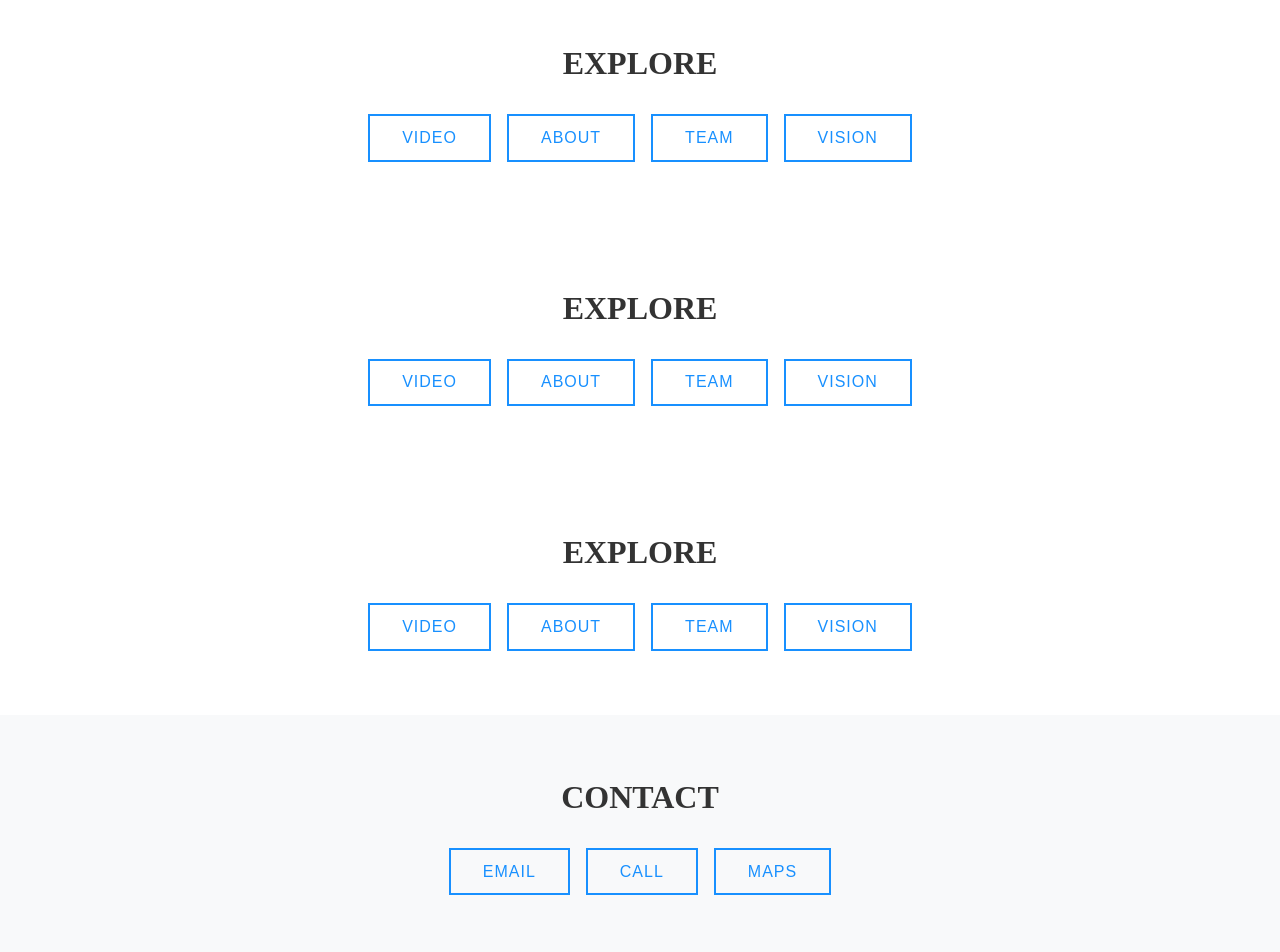
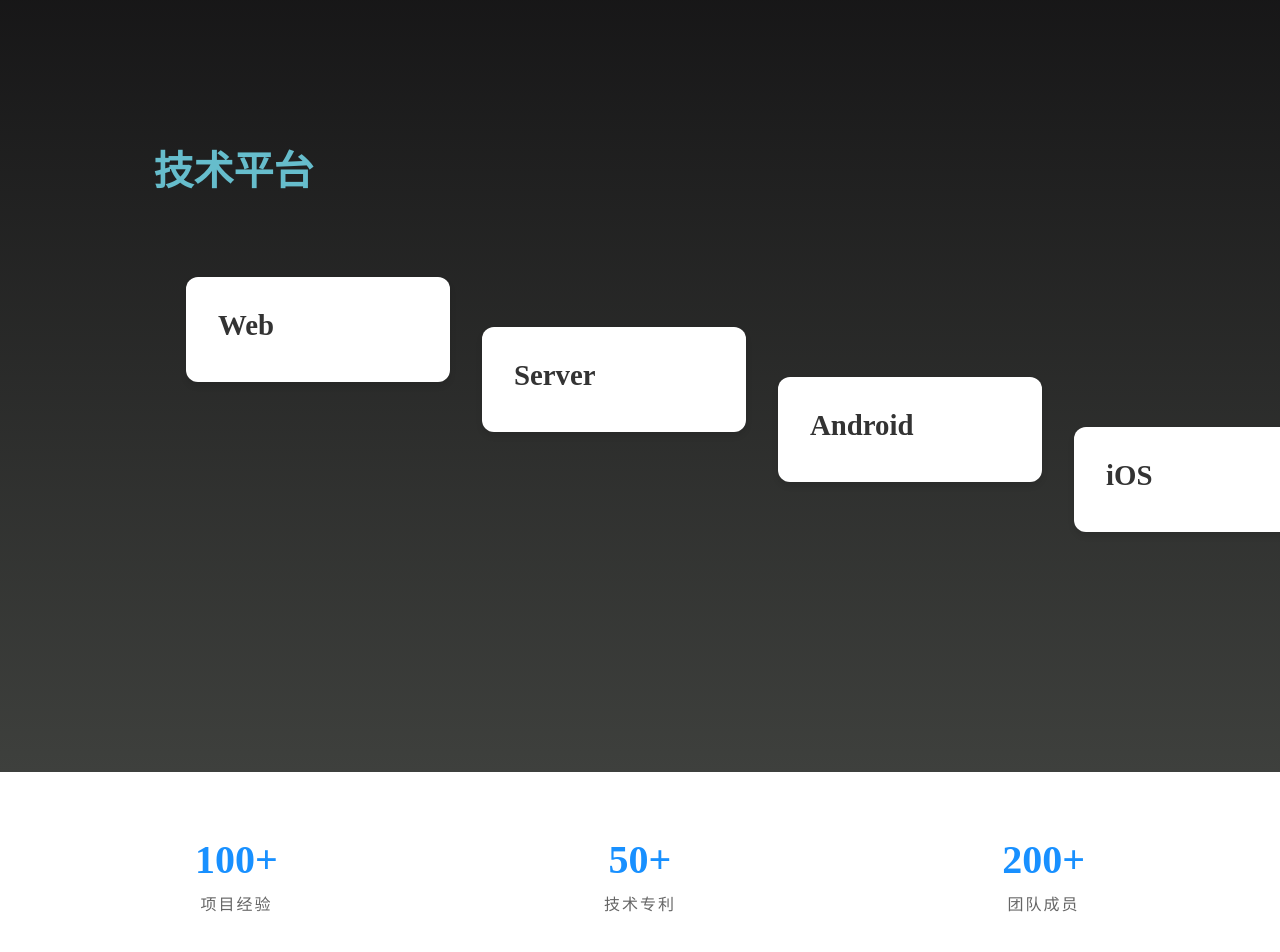
Before and after one commit to Magic462/XUPT3g, a React (Vite) app: page / in a window 1280 px wide. Shown: the part 1020-1972 px from the top of the page. Built offline with nearby package versions, Linux system fonts and the light colour scheme.

Commit message:
layout about action

```diff
--- /dev/null
+++ b/src/components/Layout/Layout.scss
@@ -0,0 +1,27 @@
+.layout {
+    min-height: 100vh;
+    display: flex;
+    flex-direction: column;
+}
+
+.header {
+    position: fixed;
+    top: 0;
+    left: 0;
+    right: 0;
+    z-index: 1000;
+    transition: transform 0.3s ease-in-out;
+
+    &.visible {
+        transform: translateY(0);
+    }
+
+    &.hidden {
+        transform: translateY(-100%);
+    }
+}
+
+.main-content {
+    flex: 1;
+    padding-top: 64px; // 为固定定位的header留出空间
+}
--- a/src/pages/Home/Home.scss
+++ b/src/pages/Home/Home.scss
@@ -1,4 +1,11 @@
 .home-container {
+    opacity: 0;
+    transition: opacity 0.3s ease-in;
+
+    &.loaded {
+        opacity: 1;
+    }
+
     .hero {
         height: 100vh;
         background: linear-gradient(rgba(0, 0, 0, 0.5), rgba(0, 0, 0, 0.5)), url('../../assets/layout.png');
@@ -15,13 +22,100 @@
             padding: 0 2rem;
 
             h1 {
-                font-size: 3rem;
+                font-size: 3.5rem;
                 margin-bottom: 1.5rem;
+                animation: fadeInUp 1s ease;
             }
 
             p {
-                font-size: 1.2rem;
+                font-size: 1.5rem;
                 line-height: 1.6;
+                animation: fadeInUp 1s ease 0.3s;
+                opacity: 0;
+                animation-fill-mode: forwards;
+            }
+        }
+    }
+
+    .platforms-section {
+        padding: 6rem 2rem;
+        background:linear-gradient(to bottom, rgb(12,11,13),rgb(62,64,61));
+        text-align: left;
+        min-height: 100vh;
+        display: flex;
+        flex-direction: column;
+        justify-content: center;
+        position: relative;
+        overflow: hidden;
+
+        h2 {
+            font-size: 2.5rem;
+            margin-bottom: 3rem;
+            color: #66bdcc;
+            padding-left: 10%;
+        }
+
+        .platforms-container {
+            display: flex;
+            justify-content: flex-start;
+            gap: 2rem;
+            position: relative;
+            padding: 2rem;
+            width: 100%;
+            overflow: visible;
+            margin-left: 10%;
+
+            .platform-card {
+                background: white;
+                padding: 2rem;
+                border-radius: 12px;
+                box-shadow: 0 4px 6px rgba(0, 0, 0, 0.1);
+                min-width: 200px;
+                opacity: 0;
+                transform: translateY(20px);
+                transition: opacity 0.8s ease, transform 0.8s ease;
+                position: relative;
+                overflow: hidden;
+                flex-shrink: 0;
+                z-index: 1;
+                will-change: transform;
+
+                &::before {
+                    content: '';
+                    position: absolute;
+                    top: 0;
+                    left: 0;
+                    width: 100%;
+                    height: 100%;
+                    background:linear-gradient(to bottom, rgb(85, 162, 182),rgb(153, 221, 119));
+                    opacity: 0;
+                    transition: opacity 0.3s ease;
+                    z-index: 0;
+                }
+
+                &.show {
+                    opacity: 1;
+                    transform: translateY(0);
+                }
+
+                &:hover {
+                    &::before {
+                        opacity: 0.1;
+                    }
+
+                    h3 {
+                        color: #66bdcc;
+                    }
+                }
+
+                h3 {
+                    font-size: 1.8rem;
+                    color: #333;
+                    margin: 0;
+                    position: relative;
+                    z-index: 1;
+                    transition: color 0.3s ease;
+                }
             }
         }
     }
@@ -30,7 +124,7 @@
         display: flex;
         justify-content: space-around;
         padding: 4rem 2rem;
-        background-color: #f8f9fa;
+        background-color: white;
 
         .stat-item {
             text-align: center;
@@ -50,9 +144,10 @@
         }
     }
 
-    .explore, .contact {
+    .contact {
         padding: 4rem 2rem;
         text-align: center;
+        background-color: #f8f9fa;
 
         h2 {
             margin-bottom: 2rem;
@@ -60,7 +155,7 @@
             color: #333;
         }
 
-        .explore-buttons, .contact-buttons {
+        .contact-buttons {
             display: flex;
             justify-content: center;
             gap: 1rem;
@@ -83,10 +178,6 @@
                 }
             }
         }
-    }
-
-    .contact {
-        background-color: #f8f9fa;
     }
 
     .home-footer {
@@ -118,3 +209,14 @@
         }
     }
 }
+
+@keyframes fadeInUp {
+    from {
+        opacity: 0;
+        transform: translateY(20px);
+    }
+    to {
+        opacity: 1;
+        transform: translateY(0);
+    }
+}
--- a/src/pages/Home/Home.tsx
+++ b/src/pages/Home/Home.tsx
@@ -1,67 +1,107 @@
-import React from 'react';
+import React, { useState, useEffect } from 'react';
 import './Home.scss';
 
 const Home: React.FC = () => {
+    const [visibleCards, setVisibleCards] = useState<number[]>([]);
+    const [scrollOffset, setScrollOffset] = useState(0);
+    const [isLoaded, setIsLoaded] = useState(false);
+
+    const platforms = [
+        { id: 'web', name: 'Web', initialY: 0, delay: 0 },
+        { id: 'server', name: 'Server', initialY: 100, delay: 200 },
+        { id: 'android', name: 'Android', initialY: 200, delay: 400 },
+        { id: 'ios', name: 'iOS', initialY: 300, delay: 600 },
+        { id: 'harmony', name: '鸿蒙', initialY: 400, delay: 800 },
+    ];
+
+    useEffect(() => {
+        // 页面加载完成后设置加载状态
+        setIsLoaded(true);
+
+        // 初始显示所有卡片
+        setVisibleCards(platforms.map((_, index) => index));
+
+        const handleScroll = () => {
+            const platformsSection = document.querySelector('.platforms-section');
+            if (platformsSection) {
+                const sectionTop = platformsSection.getBoundingClientRect().top;
+                const sectionHeight = platformsSection.getBoundingClientRect().height;
+                const windowHeight = window.innerHeight;
+
+                // 计算滚动进度，只有当section完全进入视口时才开始计算
+                let scrollProgress = 0;
+                if (sectionTop <= 0) {
+                    scrollProgress = Math.min(1, Math.abs(sectionTop) / (sectionHeight - windowHeight));
+                }
+
+                setScrollOffset(scrollProgress);
+            }
+        };
+
+        window.addEventListener('scroll', handleScroll);
+        return () => window.removeEventListener('scroll', handleScroll);
+    }, []);
+
     return (
-        <div className="home-container">
+        <div className={`home-container ${isLoaded ? 'loaded' : ''}`}>
             <section className="hero">
                 <div className="hero-content">
-                    <h1>Welcome to Our Laboratory</h1>
-                    <p>Bienville offers two different but complementary investment solutions: Asset Management and Advisory Services.</p>
+                    <h1>西邮移动应用开发实验室</h1>
+                    <p>探索移动应用开发的无限可能</p>
+                </div>
+            </section>
+
+            <section className="platforms-section">
+                <h2>技术平台</h2>
+                <div className="platforms-container">
+                    {platforms.map((platform, index) => (
+                        <div
+                            key={platform.id}
+                            className={`platform-card ${visibleCards.includes(index) ? 'show' : ''}`}
+                            style={{
+                                transform: `translate3d(${-scrollOffset * 220}px, ${platform.initialY * (1 - scrollOffset) * 0.5}px, 0)`,
+                                transition: isLoaded ? 'transform 0.1s ease-out' : 'none'
+                            }}
+                        >
+                            <h3>{platform.name}</h3>
+                        </div>
+                    ))}
                 </div>
             </section>
 
             <section className="stats">
                 <div className="stat-item">
-                    <h2>2008</h2>
-                    <p>FOUNDED IN</p>
+                    <h2>100+</h2>
+                    <p>项目经验</p>
                 </div>
                 <div className="stat-item">
-                    <h2>NYC</h2>
-                    <p>HEADQUARTERS</p>
+                    <h2>50+</h2>
+                    <p>技术专利</p>
                 </div>
                 <div className="stat-item">
-                    <h2>27</h2>
-                    <p>PEOPLE</p>
-                </div>
-            </section>
-
-            <section className="explore">
-                <h2>EXPLORE</h2>
-                <div className="explore-buttons">
-                    <button className="explore-btn">VIDEO</button>
-                    <button className="explore-btn">ABOUT</button>
-                    <button className="explore-btn">TEAM</button>
-                    <button className="explore-btn">VISION</button>
-                </div>
-            </section>
-            <section className="explore">
-                <h2>EXPLORE</h2>
-                <div className="explore-buttons">
-                    <button className="explore-btn">VIDEO</button>
-                    <button className="explore-btn">ABOUT</button>
-                    <button className="explore-btn">TEAM</button>
-                    <button className="explore-btn">VISION</button>
-                </div>
-            </section>
-            <section className="explore">
-                <h2>EXPLORE</h2>
-                <div className="explore-buttons">
-                    <button className="explore-btn">VIDEO</button>
-                    <button className="explore-btn">ABOUT</button>
-                    <button className="explore-btn">TEAM</button>
-                    <button className="explore-btn">VISION</button>
+                    <h2>200+</h2>
+                    <p>团队成员</p>
                 </div>
             </section>
 
             <section className="contact">
-                <h2>CONTACT</h2>
+                <h2>加入我们</h2>
                 <div className="contact-buttons">
-                    <button className="contact-btn">EMAIL</button>
-                    <button className="contact-btn">CALL</button>
-                    <button className="contact-btn">MAPS</button>
+                    <button>查看职位</button>
+                    <button>联系我们</button>
                 </div>
             </section>
+
+            <footer className="home-footer">
+                <div className="footer-links">
+                    <a href="#">关于我们</a>
+                    <a href="#">加入我们</a>
+                    <a href="#">联系我们</a>
+                </div>
+                <div className="copyright">
+                    © 2024 西邮移动应用开发实验室. All rights reserved.
+                </div>
+            </footer>
         </div>
     );
 };
```
Also changed, not shown: src/components/Layout/Layout.tsx (added, +38 -0 lines).
